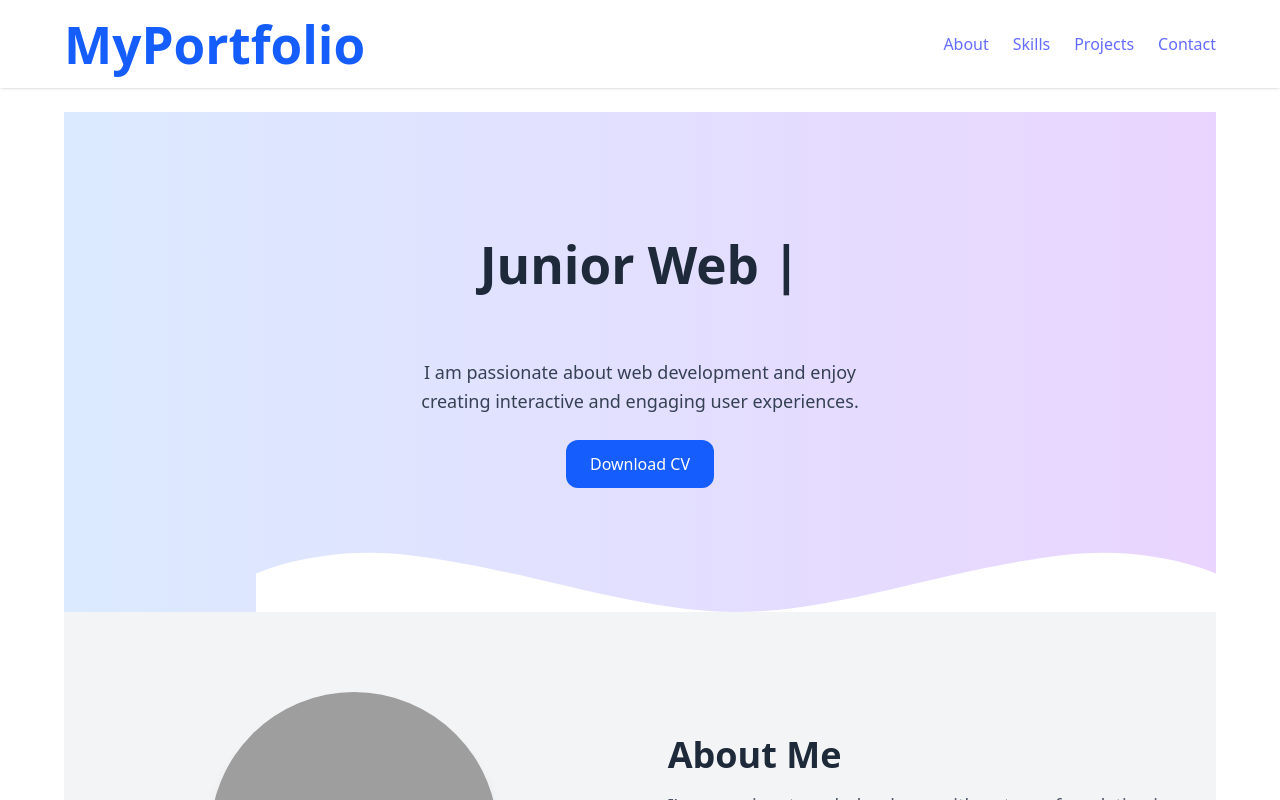
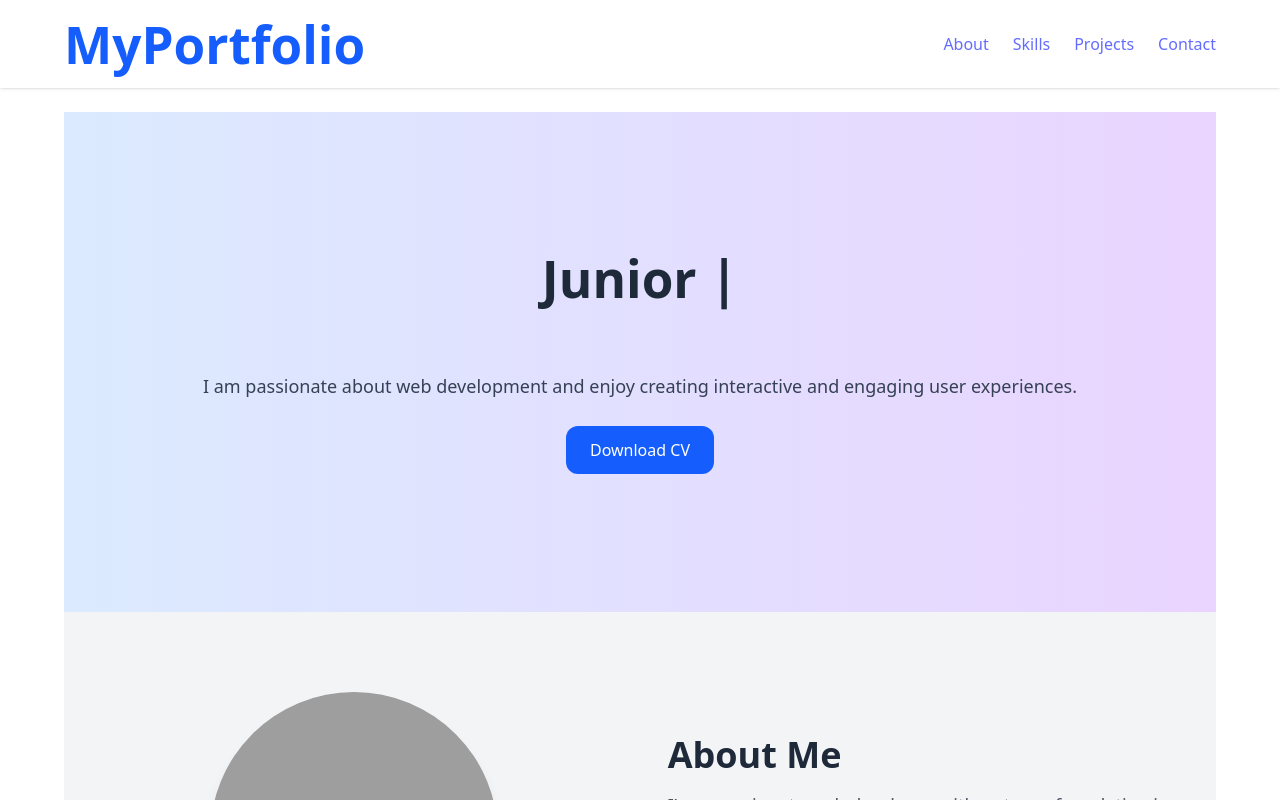
Before and after one commit to Almedin-Agushi/MyPortfolios, a React (Vite) app: page / in a window 1280 px wide. Shown: the top 800 px of the page. Built offline with nearby package versions, Linux system fonts and the light colour scheme; grey boxes are pictures that could not be loaded.

Commit message:
I fixed the components.

```diff
--- a/src/App.jsx
+++ b/src/App.jsx
@@ -5,6 +5,7 @@ import Projects from './components/Projects';
 import Contact from './components/Contact';
 import Skills from "./components/Skills";
 import Footer from './components/Footer';
+import SectionWrapper from "./components/SectionWrapper";
 
 import './App.css';
 
@@ -12,13 +13,27 @@ function App() {
   return (
     <div className="pt-20">
       <Navbar />
-      {/* <Home/> */}
-      <Hero/>
-      <About/>
-       <Skills/>
-      <Projects/>
-      <Contact />
-      <Footer/>
+
+     <SectionWrapper>
+        <Hero />
+      </SectionWrapper>
+
+       <SectionWrapper>
+        <About />
+      </SectionWrapper>
+       <SectionWrapper>
+        <Skills/>
+      </SectionWrapper>
+        <SectionWrapper>
+        <Projects/>
+      </SectionWrapper>
+        <SectionWrapper>
+        <Contact />
+      </SectionWrapper>
+
+      <SectionWrapper>
+        <Footer />
+      </SectionWrapper>
 
     </div>
   );
--- a/src/components/About.jsx
+++ b/src/components/About.jsx
@@ -5,7 +5,7 @@ const About = () => {
   return (
     <section id="about" className="py-20 bg-gray-100">
       <div className="container max-w-6xl mx-auto px-4 sm:px-6 flex flex-col md:flex-row items-center gap-10">
-        {/* Foto në anën e majtë */}
+
         <div className="w-full md:w-1/2 flex justify-center">
           <img
             src={myPhoto}
@@ -14,7 +14,7 @@ const About = () => {
           />
         </div>
 
-        {/* Teksti në anën e djathtë */}
+
         <div className="w-full md:w-1/2 text-center md:text-left px-2">
           <h2 className="text-3xl sm:text-4xl font-bold text-gray-800 mb-4 animate-fade-in">
             About Me
--- a/src/components/Hero.jsx
+++ b/src/components/Hero.jsx
@@ -9,27 +9,25 @@ function Hero() {
     >
       {/* SVG wave në fund */}
       <div className="absolute bottom-0 left-0 w-full overflow-hidden leading-[0] rotate-180">
-        <svg
-          className="relative block w-full h-[80px] sm:h-[100px]"
+         <svg
+          className="relative block w-full h-[90px]"
           xmlns="http://www.w3.org/2000/svg"
           viewBox="0 0 1200 120"
           preserveAspectRatio="none"
         >
-          <path
-            d="M0,0V46.29c47.59,22,103.75,29.3,158,22.24C283.82,51.39,392.09,0,500,0s216.18,51.39,342,68.53c54.26,7.06,110.42-.25,158-22.24V0Z"
-            fill="#ffffff"
-          />
+
         </svg>
+
       </div>
 
-      <div className="relative z-10 max-w-3xl mx-auto flex flex-col items-center justify-center h-full">
+      <div className="relative z-10 max-w-4xl mx-auto flex flex-col items-center justify-center h-full">
         <h1
-          className="text-2xl sm:text-4xl md:text-5xl font-bold text-gray-800 leading-snug min-h-[70px] sm:min-h-[90px] max-w-lg mx-auto"
+          className="text-2xl sm:text-4xl md:text-5xl font-bold text-gray-800 leading-snug min-h-[70px] sm:min-h-[90px] max-w-4xl mx-auto"
           style={{ overflowWrap: 'break-word' }}
         >
           <TypeAnimation
             sequence={[
-              "Hello, I'm Almedin Agushi",
+              "Hello, I'm Almedin Agushi 👋",
               3000,
               "Junior Web Developer",
               3000
@@ -41,7 +39,7 @@ function Hero() {
         </h1>
 
         <motion.p
-          className="text-base sm:text-lg text-gray-700 mt-8 mb-6 leading-relaxed max-w-md mx-auto"
+          className="text-base sm:text-lg text-gray-700 mt-8 mb-6 leading-relaxed max-w-4xl mx-auto"
           initial={{ opacity: 0, y: 20 }}
           animate={{ opacity: 1, y: 0 }}
           transition={{ duration: 1.2 }}
--- a/src/components/Home.jsx
+++ /dev/null
@@ -1,19 +0,0 @@
-import { motion } from "framer-motion";
-
-const MotionDiv = motion.div;
-
-export default function Home() {
-  return (
-    <section id="home" className="h-screen flex items-center justify-center bg-white">
-      <MotionDiv
-        initial={{ opacity: 0, y: -50 }}
-        animate={{ opacity: 1, y: 0 }}
-        transition={{ duration: 1 }}
-        className="text-center"
-      >
-        <h1 className="text-4xl sm:text-5xl font-bold text-blue-600">Hi, I'm Almedin 👋</h1>
-        <p className="mt-4 text-gray-700 text-lg">I’m a Web Developer specialized in React and PHP</p>
-      </MotionDiv>
-    </section>
-  );
-}
--- a/src/components/InfoPopup.jsx
+++ b/src/components/InfoPopup.jsx
@@ -14,7 +14,7 @@ export default function InfoPopup({ isOpen, setIsOpen }) {
             className="fixed inset-0 bg-black z-40"
           />
 
-          {/* Popup Box */}
+
           <motion.div
             initial={{ scale: 0.8, opacity: 0 }}
             animate={{ scale: 1, opacity: 1 }}
--- a/src/components/Projects.jsx
+++ b/src/components/Projects.jsx
@@ -75,8 +75,6 @@
 // }
 
 
-
-// File: src/components/Projects.jsx
 export default function Projects() {
   const projects = [
     {
--- /dev/null
+++ b/src/components/SectionWrapper.jsx
@@ -0,0 +1,16 @@
+
+import { motion } from "framer-motion";
+const MotionDiv = motion.div;
+export default function SectionWrapper({ children }) {
+  return (
+    <motion.div
+      initial={{ opacity: 0, y: 60 }}
+      whileInView={{ opacity: 1, y: 0 }}
+      viewport={{ once: true, amount: 0.2 }}
+      transition={{ duration: 0.8, ease: "easeOut" }}
+      className="w-full"
+    >
+      {children}
+    </motion.div>
+  );
+}
```
Also changed, not shown: src/components/Contact.jsx (+5 -5 lines), src/components/Footer.jsx (+3 -4 lines), src/components/Navbar.jsx (+4 -4 lines), src/components/Testimonials.jsx (deleted, +0 -29 lines).
